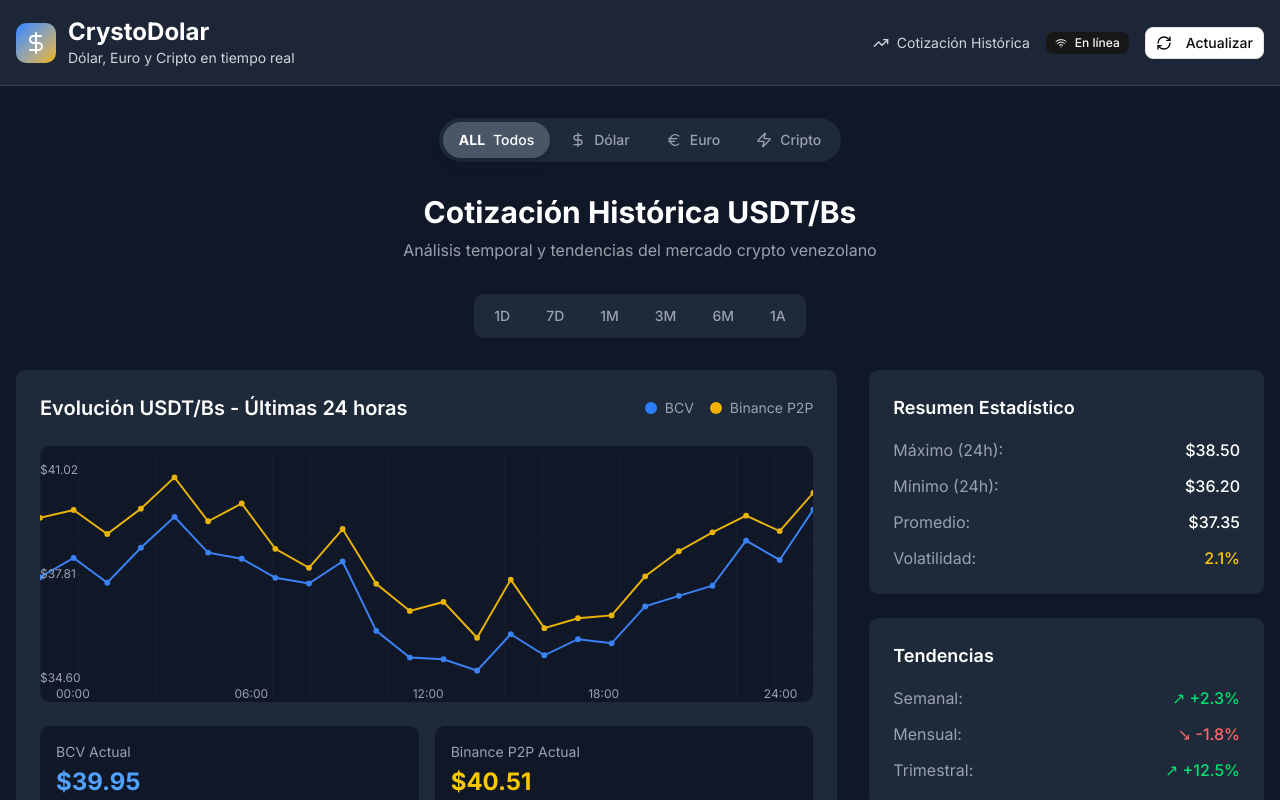
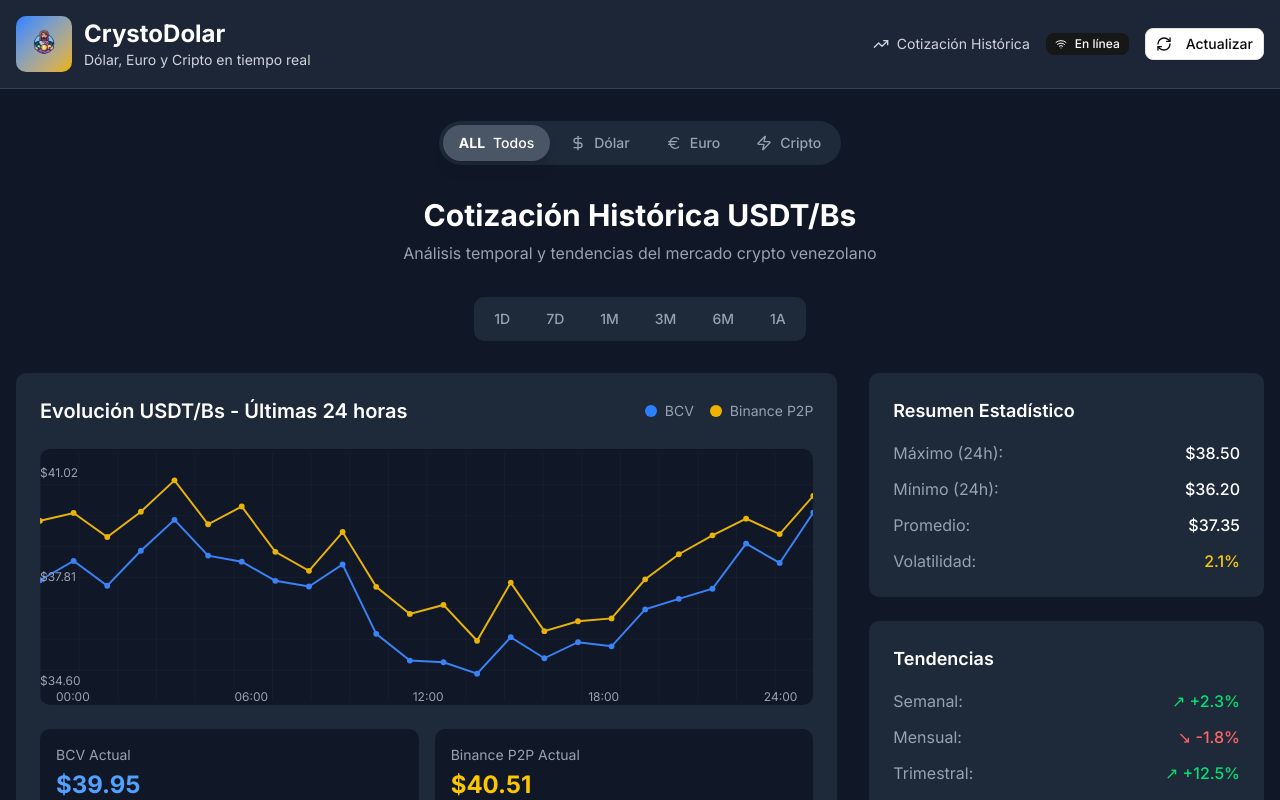
Before and after one commit to Lujdev/crystodolar-frontend, a Next.js app: page /historica in a window 1280 px wide. Shown: the top 800 px of the page. Built offline with nearby package versions, Linux system fonts and the light colour scheme; no server answers.

Commit message:
feat(assets): add new logo and update image configuration
- Replace dollar sign icon with new crystologo.webp in header
- Update next.config.ts to use remote image patterns from CDN
- Remove unused experimental serverActions configuration

```diff
--- a/next.config.ts
+++ b/next.config.ts
@@ -1,4 +1,4 @@
-import type { NextConfig } from "next";
+import type { NextConfig } from 'next';
 
 const nextConfig: NextConfig = {
   // Configuración para Docker
@@ -6,16 +6,7 @@
 
   // Configuración de imágenes
   images: {
-    unoptimized: false,
-    domains: ['localhost'],
-  },
-
-  // Configuración de experimental features
-  experimental: {
-    // Habilitar streaming SSR
-    serverActions: {
-      bodySizeLimit: '2mb',
-    },
+    remotePatterns: [new URL('https://cdn.crystodolarvzla.site/**')],
   },
 
   // Configuración de headers de seguridad
@@ -43,7 +34,9 @@
 
   // Configuración de rewrites para API
   async rewrites() {
-    const apiUrl = process.env.NEXT_PUBLIC_API_URL || 'https://crystodolar-api-production.up.railway.app';
+    const apiUrl =
+      process.env.NEXT_PUBLIC_API_URL ||
+      'https://crystodolar-api-production.up.railway.app';
     return [
       {
         source: '/api/:path*',
--- a/src/components/header.tsx
+++ b/src/components/header.tsx
@@ -4,6 +4,7 @@
 import { Button } from '@/components/ui/button'
 import { Badge } from '@/components/ui/badge'
 import { useCryptoContext } from '@/lib/crypto-context'
+import Image from 'next/image'
 
 /**
  * Componente Header de CrystoDolar
@@ -26,8 +27,8 @@
         <div className="flex items-center justify-between">
           {/* Logo y título */}
           <div className="flex items-center space-x-3">
-            <div className="bg-gradient-to-br from-blue-500 to-yellow-500 p-2 rounded-lg">
-              <DollarSign className="h-6 w-6 text-white" />
+            <div className="bg-gradient-to-br from-blue-500 to-yellow-500 p-1 rounded-lg">
+              <Image src="/images/crystologo.webp" alt="logo" width={150} height={150} className='h-12 w-12' loading='lazy' />
             </div>
             <div>
               <button
```
Also changed, not shown: public/images/crystologo.webp (added).
